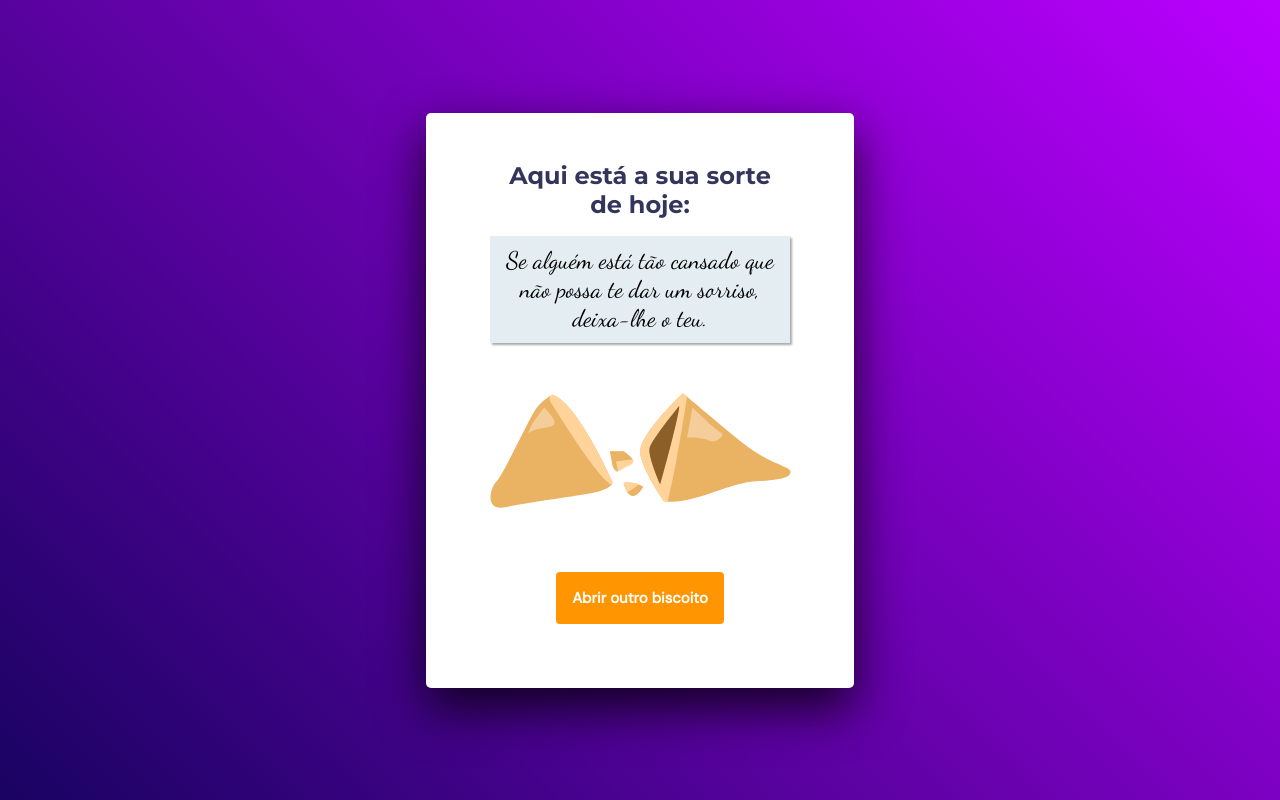
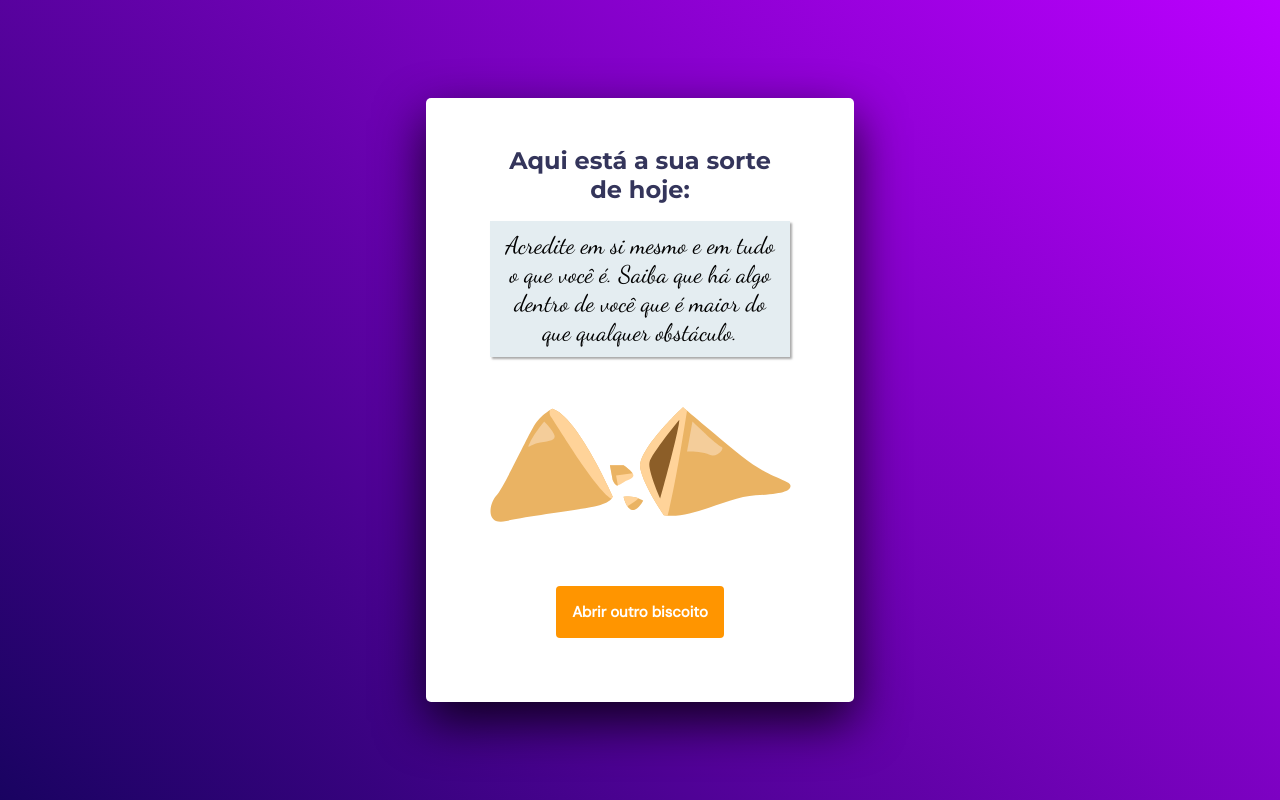
Before and after one commit to acpcarvalhoh/biscoito_da_sorte, a plain HTML site: page index.html in a window 1280 px wide. Both pictures are taken after a click on the picture 640 px from the left and 446 px from the top of the page. Drawn offline with Linux system fonts and the light colour scheme.

Commit message:
adicionado array de frases

```diff
--- a/main.js
+++ b/main.js
@@ -3,6 +3,39 @@ const firstScreen = document.querySelector('.firstScreen')
 const secondScreen = document.querySelector('.secondScreen')
 const cookie = firstScreen.querySelector('img')
 const resetCookie = secondScreen.querySelector('button')
+let luckyPhrase = secondScreen.querySelector('p')
+const luckyPhrases = [
+    {
+        phrase: "O sucesso não é garantido, mas a falta de tentativa é garantia de fracasso."
+    },
+    {
+        phrase: "Acredite em si mesmo e em tudo o que você é. Saiba que há algo dentro de você que é maior do que qualquer obstáculo."
+    },
+    {
+        phrase: "O único lugar onde o sucesso vem antes do trabalho é no dicionário."
+    },
+    {
+        phrase: "A jornada mais importante que você pode fazer é a que leva a descoberta de si mesmo."
+    },
+    {
+        phrase: "A persistência é o caminho do êxito. Não desista, mesmo quando enfrentar desafios."
+    },
+    {
+        phrase: "Não tenha medo de falhar; tenha medo de não tentar."
+    },
+    {
+        phrase: "A motivação é o que faz você começar. O hábito é o que faz você continuar."
+    },
+    {
+        phrase: "A verdadeira motivação vem de fazer o que você ama. Encontre sua paixão e deixe-a te impulsionar."
+    },
+    {
+        phrase: "Não importa o quão devagar você vá, desde que não pare."
+    },
+    {
+        phrase: "A vida é 10% do que acontece comigo e 90% de como eu reajo a isso."
+    },
+]
 
 /* Eventos */
 cookie.addEventListener('click', openCookie)
@@ -12,12 +45,21 @@ resetCookie.addEventListener('click', handleResetCookie)
 /* Funcões */
 function openCookie(){
     toogleScreen()
+    randomPhrase()
 }
 
 function handleResetCookie(){
     toogleScreen()
 }
 
+function randomPhrase(){
+    const indiceAleatorio = Math.floor(Math.random() * luckyPhrases.length);
+    const fraseSorteada = luckyPhrases[indiceAleatorio];
+    const frase = fraseSorteada.phrase;
+
+    luckyPhrase.innerHTML = frase
+}
+
 function toogleScreen(){
     firstScreen.classList.toggle('hidden')
     secondScreen.classList.toggle('hidden')
--- a/style.css
+++ b/style.css
@@ -62,7 +62,7 @@ main p{
 @keyframes downtop{
     0%{
         opacity: 0;
-        transform: translateY(60px);
+        transform: translateY(-60px);
     }
 
     100%{
```
Also changed, not shown: index.html (+3 -1 lines).
